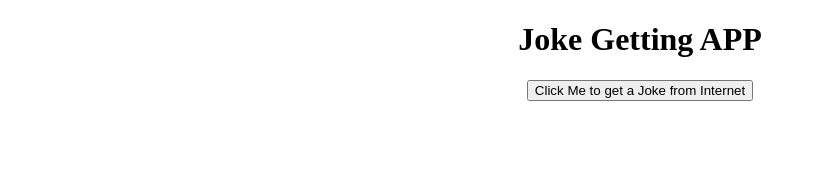
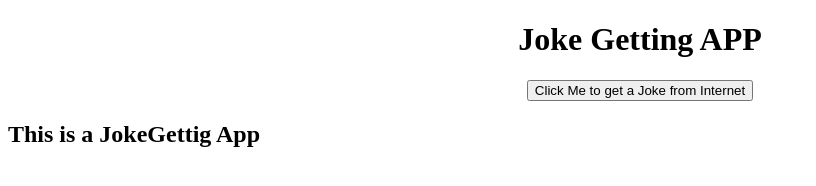
Before and after one commit to imcody7/JokesApp, a plain HTML site: page index.html in a window 1280 px wide. Shown: the whole page, without its empty margins (0-816 px from the left). Drawn offline with Linux system fonts and the light colour scheme.

Commit message:
Update index.html
Added a heading tag

```diff
--- a/index.html
+++ b/index.html
@@ -16,6 +16,7 @@
 		<button type="submit" id="getJoke"> Click Me to get a Joke from Internet</button>
 	<div class="ShowJokeHere"> </div>
 	</center>
+<h2>This is a JokeGettig App</h2>
 
 
 <script type="text/javascript">
```
